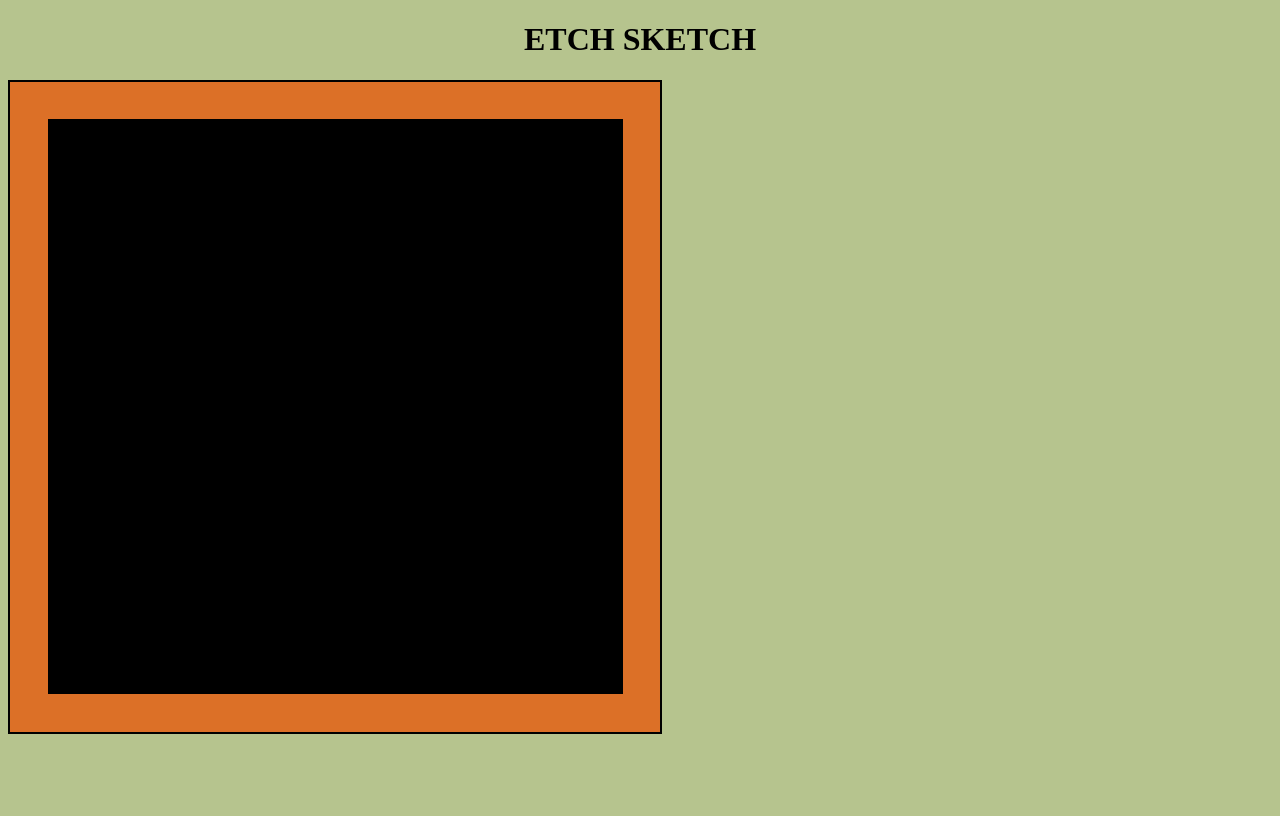
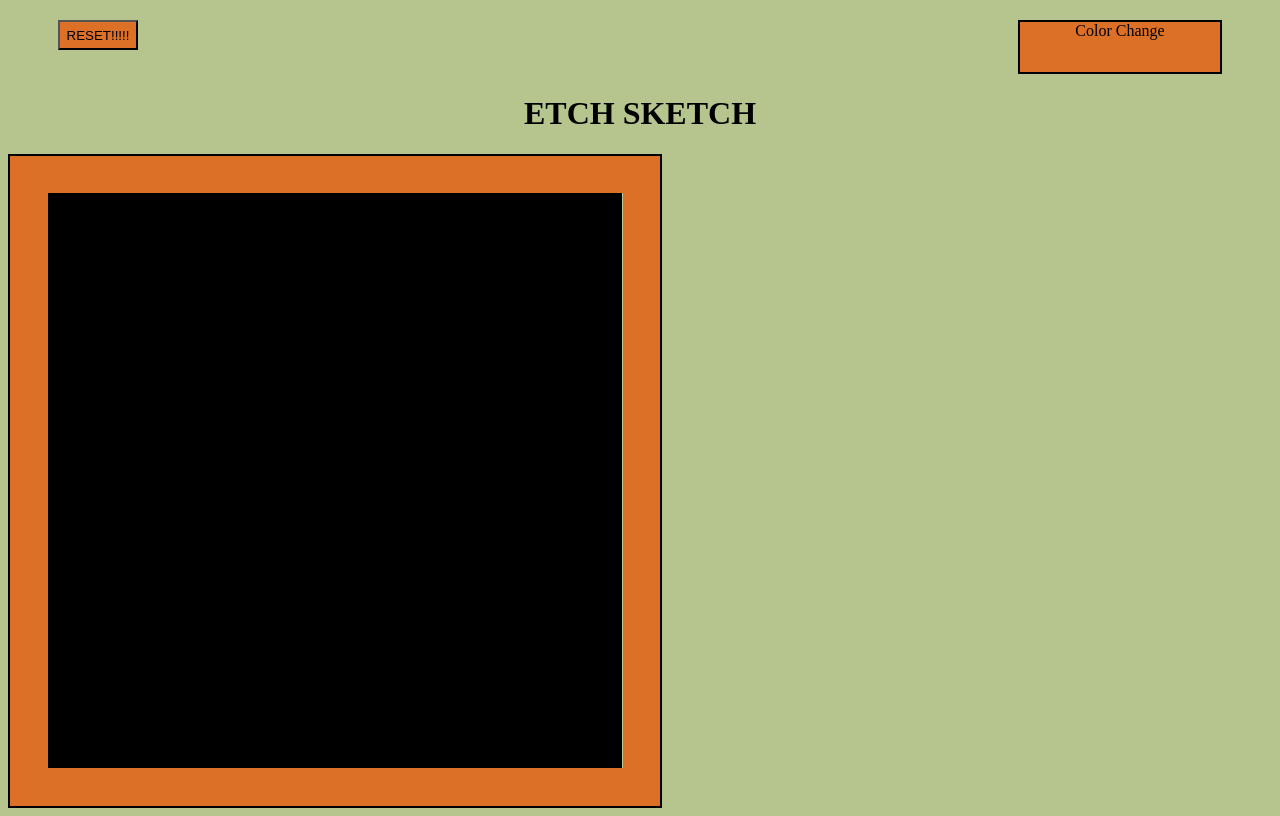
Before and after one commit to AsdWaring/Etch_Sketch, a plain HTML site: page index.html in a window 1280 px wide. Drawn offline with Linux system fonts and the light colour scheme.

Commit message:
added reset and color change divs

```diff
--- a/index.html
+++ b/index.html
@@ -8,6 +8,10 @@
 <link rel ="stylesheet" href="styles.css">
 </head>
 <body>
+    <div id="nav">
+        <button id = reset>RESET!!!!!</button>
+        <div class="colorchange"> Color Change</div>
+    </div>
     <h1>ETCH SKETCH</h1>
    <div id="outerbox">
     <div id="container">
--- a/script.js
+++ b/script.js
@@ -18,9 +18,9 @@ function makeRows(input) {
     let pixels = document.querySelectorAll(".gridItem");
     pixels.forEach((pixel) => {
       pixel.addEventListener("mouseover", () => {
-        pixel.setAttribute("style", "background-color: white;");
+        pixel.setAttribute("style", "background-color: fuchsia;");
       });
     });
   }
 }
-makeRows(100);
+makeRows(85);
--- a/styles.css
+++ b/styles.css
@@ -1,6 +1,30 @@
 * {
     color:black;
     background-color:   #b6c48e;
+}
+
+#nav {
+  display:flex;
+  justify-content: space-between;
+  margin: 20px 50px 20px 50px;
+}
+
+.colorchange {
+  height: 50px;
+  width: 200px;
+  border: black solid 2px;
+  text-align: center;
+  background-color: #dc7027;
+
+
+}
+
+#reset {
+  height: 30px;
+  width: 80px;
+  background-color: #dc7027;
+
+
 }
 
 h1 {
@@ -9,14 +33,13 @@ h1 {
 :root {
     --grid-cols: 1;
     --grid-rows: 1;
-    --grid-color: white;
+    --grid-color: fuchsia ;
   }
 
   #outerbox {
     display: flex;
     align-items: center;
-    justify-content: center;
-
+    justify-content: space-around;
     border: black solid 2px;
     height: 650px;
     width: 650px;
```
